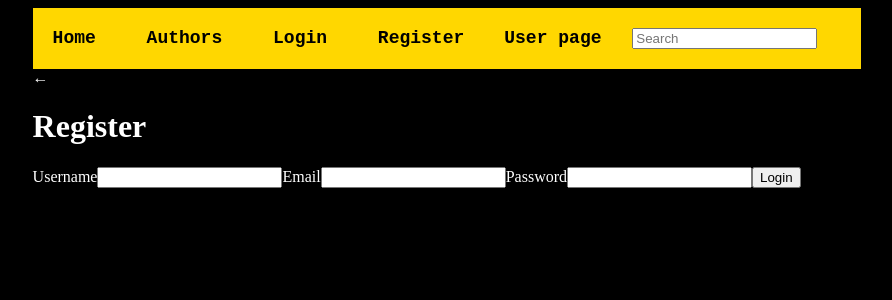
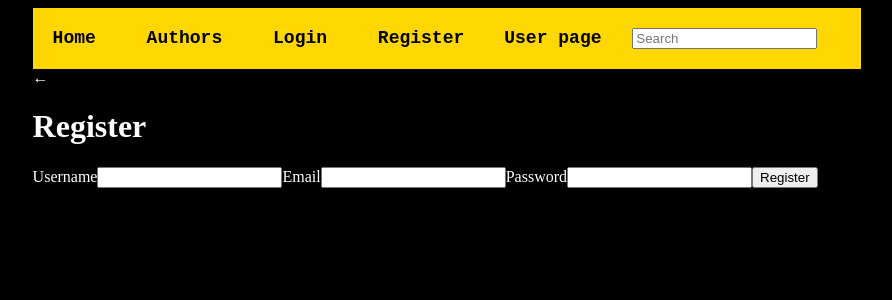
Before and after one commit to FranciscoResendes/book-catalog, an Angular app in the folder frontend/: page /register in a window 1280 px wide. Shown: the top 300 px of the page, without its empty margins (193-1085 px from the left). Built offline with nearby package versions, Linux system fonts and the light colour scheme.

Commit message:
fixed button text in register component

```diff
--- a/frontend/src/app/register/register.component.html
+++ b/frontend/src/app/register/register.component.html
@@ -8,5 +8,5 @@
     <input type="text" id="registerEmail" name="email" ngModel required>
     <label for="password">Password</label>
     <input type="password" id="registerPassword" name="password" ngModel required>
-    <button type="submit">Login</button>
+    <button type="submit">Register</button>
 </form>
```
